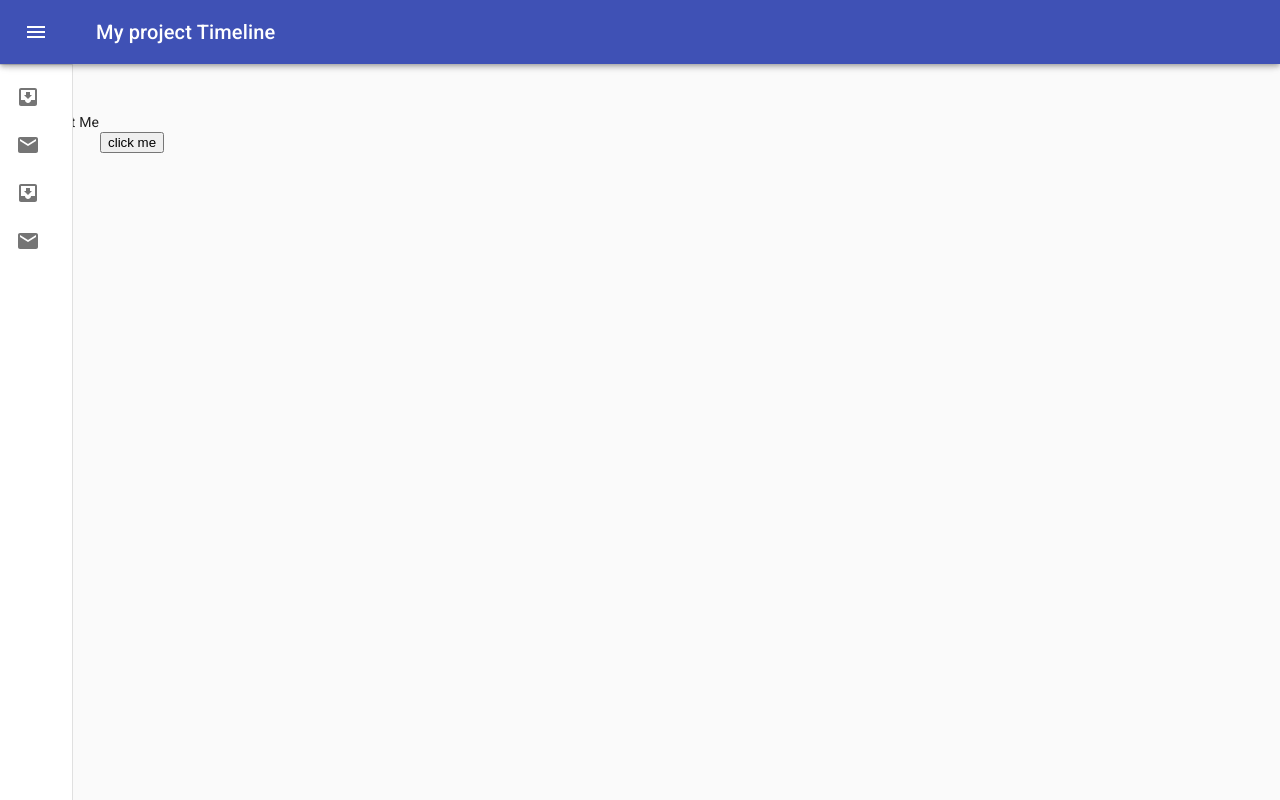
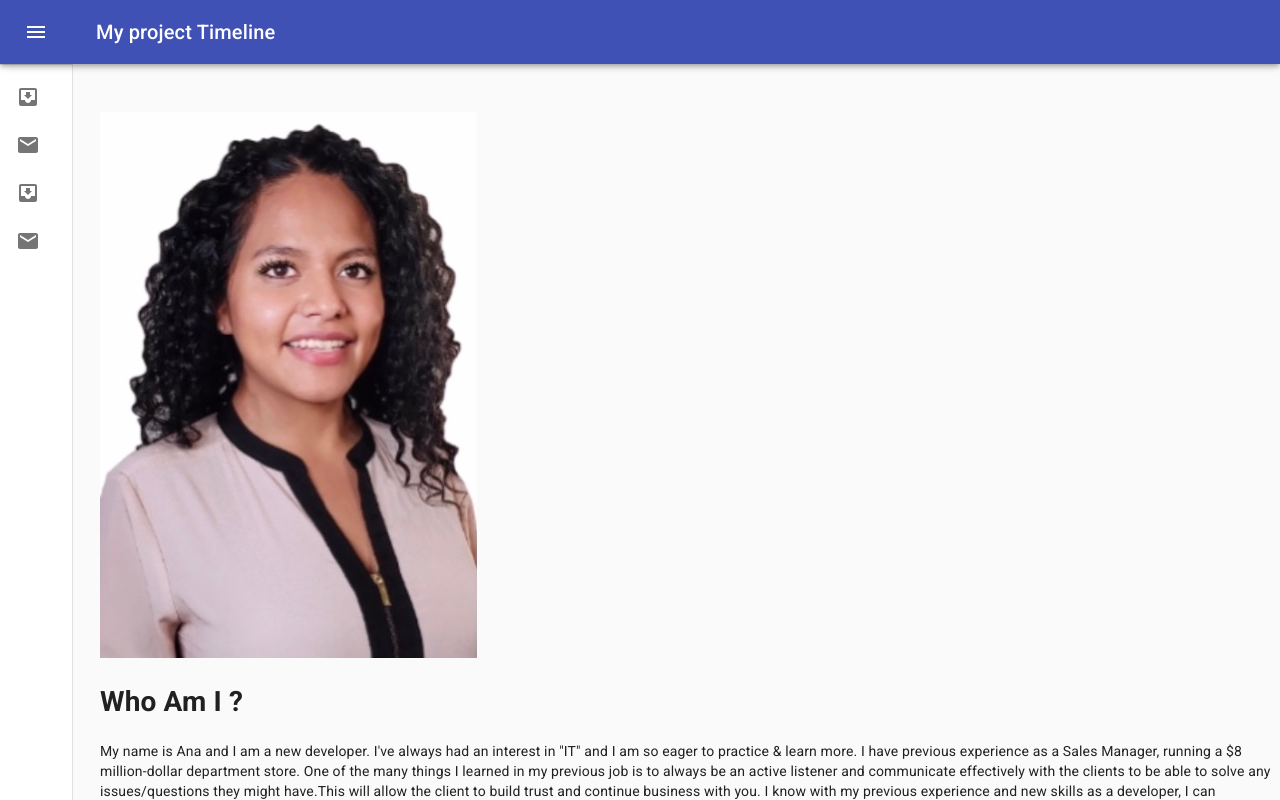
Before and after one commit to abanae/First_REACTAPP_Portfolio, a React (Create React App) app: page / in a window 1280 px wide. Both pictures are taken after a click on the button "click me". Shown: the top 800 px of the page. Built offline with nearby package versions, Linux system fonts and the light colour scheme.

Commit message:
structuring about me colums/image

```diff
--- a/src/App.css
+++ b/src/App.css
@@ -15,7 +15,8 @@
     padding-top: 0.25em;
   }
 
-  .vertical-timeline-element-content {
+  .vertical-timeline-element-content
+   {
     box-shadow: 0 0.25em 0.5em 0 rgba(0, 0, 0, 0.25),
       0 0.4em 1.25em 0 rgba(0, 0, 0, 0.15) !important;
     padding: 2em 3em !important;
@@ -51,6 +52,27 @@
   .schoolButton:hover {
     background-color: #f3bc3c;
   }
+  /* About Me CSS */
+h2{
+  margin-top: 6em;
+}
+
+  .column {
+      float: left;
+      width: 45%;
+      height: 200px;
+    padding: 50px 50px;
+    /* margin: 100px 30px; */
+    border-bottom: 5px solid #fafafa;
+  }
+  .column:hover {
+    box-shadow: 5px 6px 10px rgba(0,0,0,0.1);
+  }
+  .column h3 {
+    font-size: 20px;
+    color: #35bcf1;
+   margin-top: -50px;
+  }
 
   @media only screen and (max-width: 1700px) {
     .vertical-timeline-element-date {
--- a/src/App.js
+++ b/src/App.js
@@ -3,7 +3,7 @@ import "./App.css";
 import {useState} from 'react';
 import Navbar from './components/Navbar';
 import Timeline from './components/Timeline';
-// import Aboutme from './components/AboutMe';
+import AboutMe from './components/AboutMe';
 
 
 
@@ -16,11 +16,11 @@ function App() {
   //   case 'home':
   //      return <Timeline/>
   // }
+  if(toRender === 'home'){
 
-  if(toRender === 'home'){
 return <Timeline/>;
   }else if (toRender === 'aboutme'){
-    return <div>Ana's About Me</div>;
+    return <AboutMe/>;
   }
 }
 const handleClick = () => {
--- a/src/components/AboutMe.jsx
+++ b/src/components/AboutMe.jsx
@@ -1,3 +1,25 @@
-// import React from 'react';
+import { useState } from "react";
+import  Image from '../image/portrait.jpeg';
 
-// export default AboutMe;
+const AboutMe = () => {
+    const [expertises, setExpertise] = useState([
+        { title: 'WEB DEVELOPMENT', body: 'I have experience building websites and chrome extentions using JavaScript,React,HTML,CSS', id: 1 },
+        { title: 'DATA STRUCTURES & ALGORITHMS', body: 'As coming from the CS background, I have good grasp over fundamental concepts of DSA', id: 2 }
+      ])
+    return (
+        <div style={{marginLeft: '100px'}}  className="about">
+             <img src={Image} alt="portrait"/>
+            <h1>Who Am I ?</h1>
+           <p>My name is Ana and I am a new developer. I've always had an interest in "IT" and I am so eager to practice & learn more. I have previous experience as a Sales Manager, running a $8 million-dollar department store. One of the many things I learned in my previous job is to always be an active listener and communicate effectively with the clients to be able to solve any issues/questions they might have.This will allow the client to build trust and continue business with you. I know with my previous experience and new skills as a developer, I can understand what the client needs and turn it into a well designed and functional website.</p>
+           <h2>HERE ARE SOME OF MY EXPERTISE:</h2>
+           {expertises.map(expertise => (
+        <div className="column" key={expertise.id}>
+          <h3>{ expertise.title }</h3>
+          <p>{ expertise.body }</p>
+        </div>
+      ))}
+        </div>
+     );
+}
+
+export default AboutMe;
```
Also changed, not shown: src/image/portrait.jpeg (added), src/index.css (line endings or trailing spaces).
